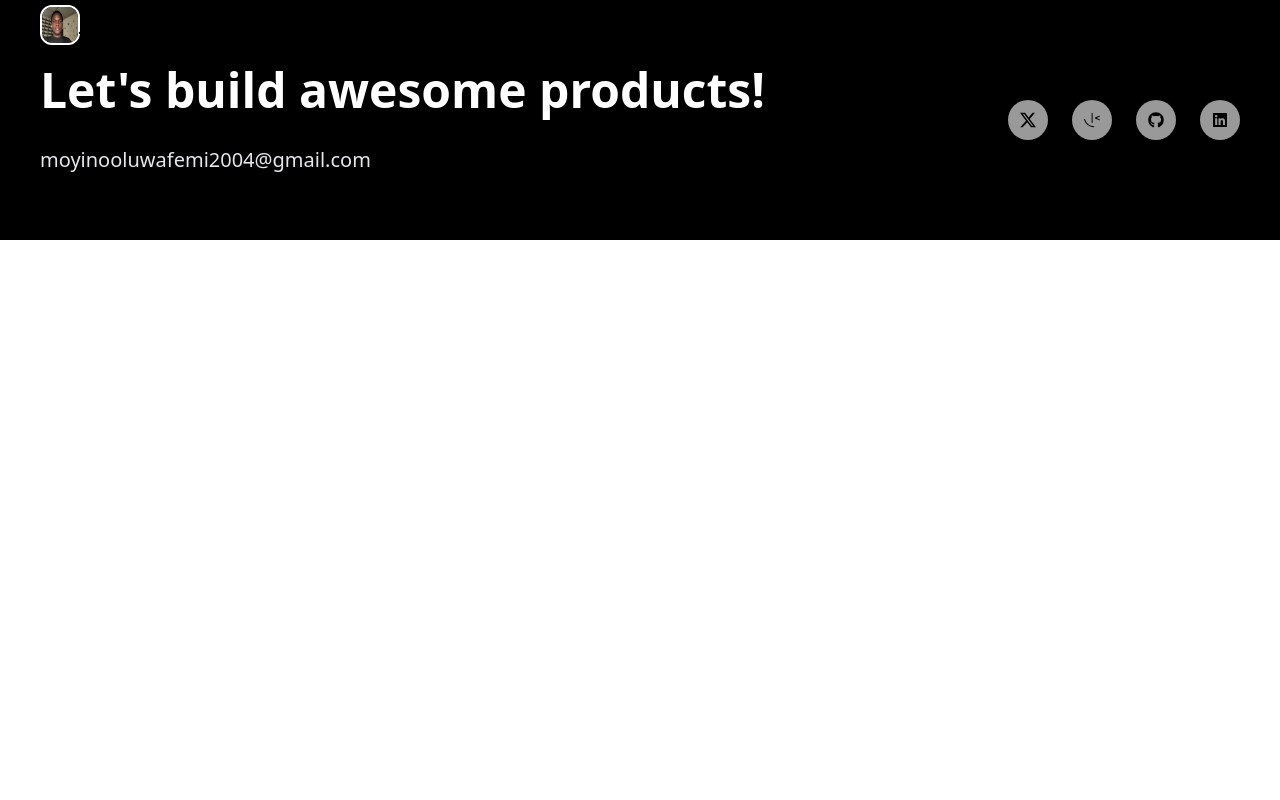
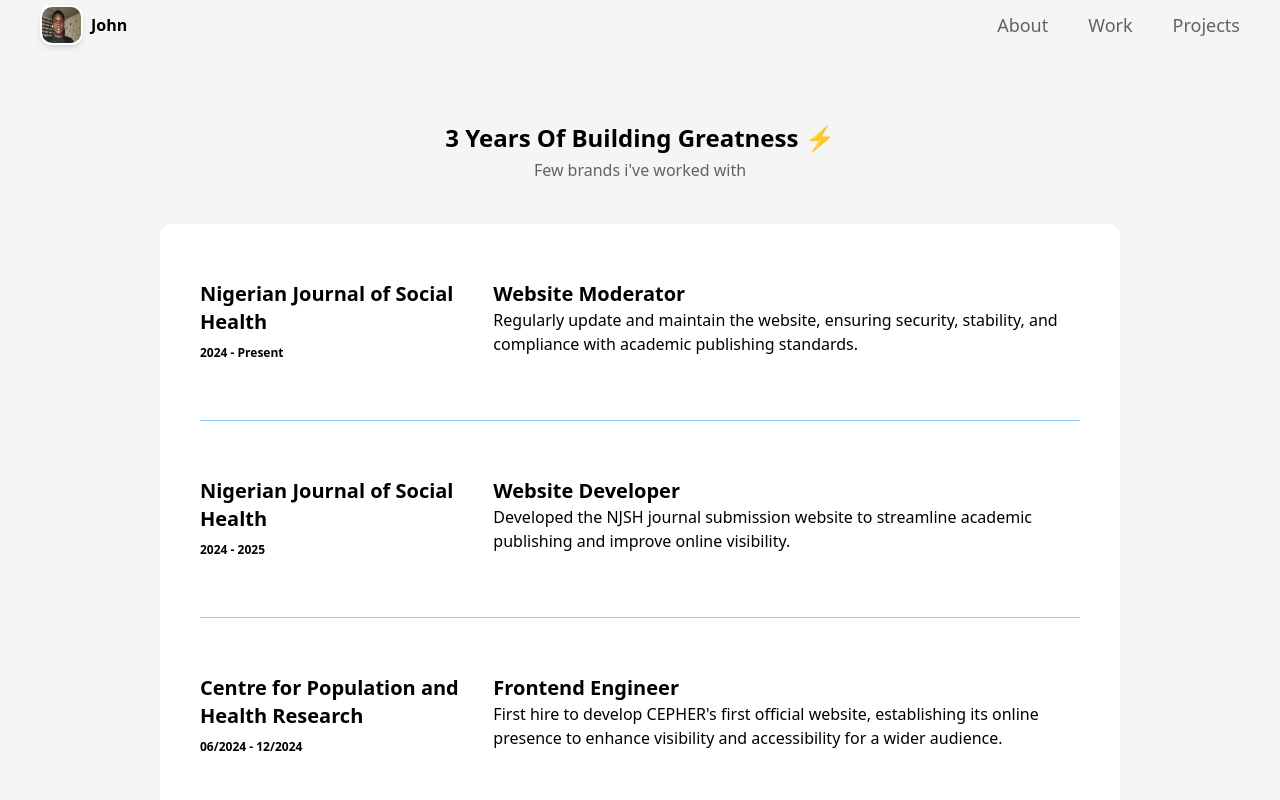
Before and after one commit to lamba01/port, a React (Vite) app: page /work in a window 1280 px wide. Shown: the top 800 px of the page. Built offline with nearby package versions, Linux system fonts and the light colour scheme.

Commit message:
developed project page and working on deployment

```diff
--- a/src/App.jsx
+++ b/src/App.jsx
@@ -4,6 +4,7 @@
 import Home from "./pages/home";
 import About from "./pages/about";
 import Projects from "./pages/projects";
+import Work from "./pages/work";
 import Navbar from "./components/navBar";
 import Footer from "./components/footer";
 import AOS from "aos";
@@ -23,6 +24,7 @@
         <Route path="/" element={<Home />} />
         <Route path="/about" element={<About />} />
         <Route path="/projects" element={<Projects />} />
+        <Route path="/work" element={<Work />} />
       </Routes>
       <Footer />
     </>
--- a/src/components/navBar.jsx
+++ b/src/components/navBar.jsx
@@ -1,16 +1,19 @@
 import React from "react";
 import john from "../assets/john-oluwafemi.jpeg";
+import { Link } from "react-router-dom";
 
 export default function navBar() {
   return (
-    <menu className="flex w-full justify-between items-center px-5 sm:px-10 z-20 fixed backdrop-blur-3xl h-[50px]">
+    <nav className="flex w-full justify-between items-center px-5 sm:px-10 z-20 fixed backdrop-blur-3xl h-[50px]">
       <div className="flex items-center">
-        <img
-          className="h-[40px] w-[40px] rounded-xl border-2 border-white shadow-md"
-          src={john}
-          alt=""
-        />
-        <h5 className="font-bold">John</h5>
+        <Link to="/" className="flex items-center gap-2">
+          <img
+            className="h-[40px] w-[43px] rounded-xl border-2 border-white shadow-md"
+            src={john}
+            alt=""
+          />
+          <h5 className="font-bold">John</h5>
+        </Link>
       </div>
       <div className="flex gap-5 md:gap-10 capitalize">
         <a
@@ -32,6 +35,6 @@
           projects
         </a>
       </div>
-    </menu>
+    </nav>
   );
 }
--- a/src/components/projectComponent.jsx
+++ b/src/components/projectComponent.jsx
@@ -1,3 +1,4 @@
+import { Link } from "react-router-dom";
 import project1 from "../assets/project1.png";
 import project2 from "../assets/project2.png";
 import cepherlogo from "../assets/cepher-logo.jpeg";
@@ -122,7 +123,11 @@
             </div>
           </div>
         ))}
-        {limit && <button className="primary">view all projects</button>}
+        {limit && (
+          <Link to={`/projects`}>
+            <button className="primary">view all projects </button>
+          </Link>
+        )}
       </main>
     </section>
   );
--- a/src/pages/home.jsx
+++ b/src/pages/home.jsx
@@ -9,7 +9,7 @@
   return (
     <div>
       <Hero />
-      <Projects limit={1} />
+      <Projects limit={2} />
       <Testimonial />
       <CreativeProjects />
       <Tools />
--- /dev/null
+++ b/src/pages/work.jsx
@@ -0,0 +1,12 @@
+import React from "react";
+import Experience from "../sections/workExperience";
+
+function Work() {
+  return (
+    <div>
+      <Experience />
+    </div>
+  );
+}
+
+export default Work;
--- /dev/null
+++ b/src/sections/workExperience.jsx
@@ -0,0 +1,71 @@
+import { useState } from "react";
+
+const experiences = [
+  {
+    company: "Nigerian Journal of Social Health",
+    date: "2024 - Present",
+    title: "Website Moderator ",
+    description:
+      "Regularly update and maintain the website, ensuring security, stability, and compliance with academic publishing standards.",
+  },
+  {
+    company: "Nigerian Journal of Social Health",
+    date: "2024 - 2025",
+    title: "Website Developer",
+    description:
+      "Developed the NJSH journal submission website to streamline academic publishing and improve online visibility.",
+  },
+  {
+    company: "Centre for Population and Health Research",
+    date: "06/2024 - 12/2024",
+    title: "Frontend Engineer",
+    description: `First hire to develop CEPHER's first official website, establishing its online presence to enhance visibility and accessibility for a wider audience.`,
+  },
+  {
+    company: "Engaj Media",
+    date: "07/2023 - 10/2023",
+    title: "Web Design Intern",
+    description:
+      "Led the design of Engaj Media’s first official website, working with a cross-functional team to create amodern, 3D-enhanced user experience.",
+  },
+];
+
+const colors = ["black", "red", "#303781", "green"];
+
+export default function Experience() {
+  const [bgColor, setBgColor] = useState("#fff");
+  const [textColor, setTextColor] = useState("black");
+
+  return (
+    <section className="bg-[#f5f5f5] py-[120px] px-[20px] sm:px-[40px] w-full text-center flex flex-col items-center">
+      <h2>3 Years of building greatness ⚡️</h2>
+      <p className="">Few brands i've worked with</p>
+      <div
+        className="w-full sm:w-4/5 px-10 mt-10 text-start rounded-xl transition-all duration-1000 ease-in-out"
+        style={{ backgroundColor: bgColor, color: textColor }}
+      >
+        <div className="">
+          {experiences.map((exp, index) => (
+            <div
+              key={index}
+              className="flex flex-col sm:flex-row justify-between items-start border-b border-solid border-blue-300 py-14 cursor-pointer transition-colors duration-300"
+              onMouseEnter={() => {
+                setBgColor(colors[index % colors.length]);
+                setTextColor("white");
+              }}
+            >
+              <div className="w-full sm:w-1/3 text-lg font-semibold">
+                <h4 className="font-bold text-xl">{exp.company}</h4>
+                <span className="text-xs">{exp.date}</span>
+              </div>
+              <div className="w-full sm:w-2/3">
+                <h4 className="font-bold text-xl">{exp.title}</h4>
+                <span>{exp.description}</span>
+              </div>
+            </div>
+          ))}
+        </div>
+      </div>
+    </section>
+  );
+}
```
